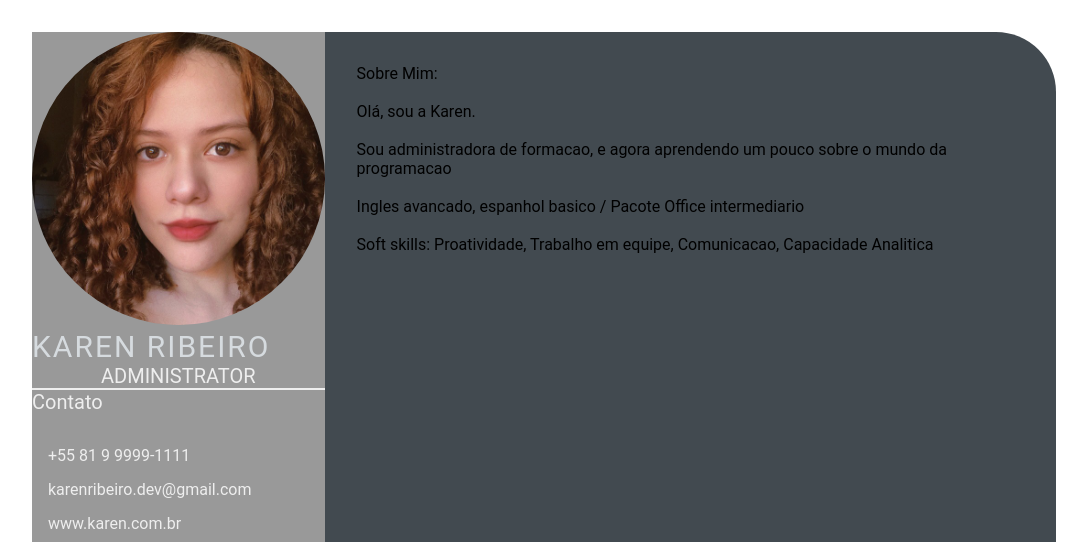
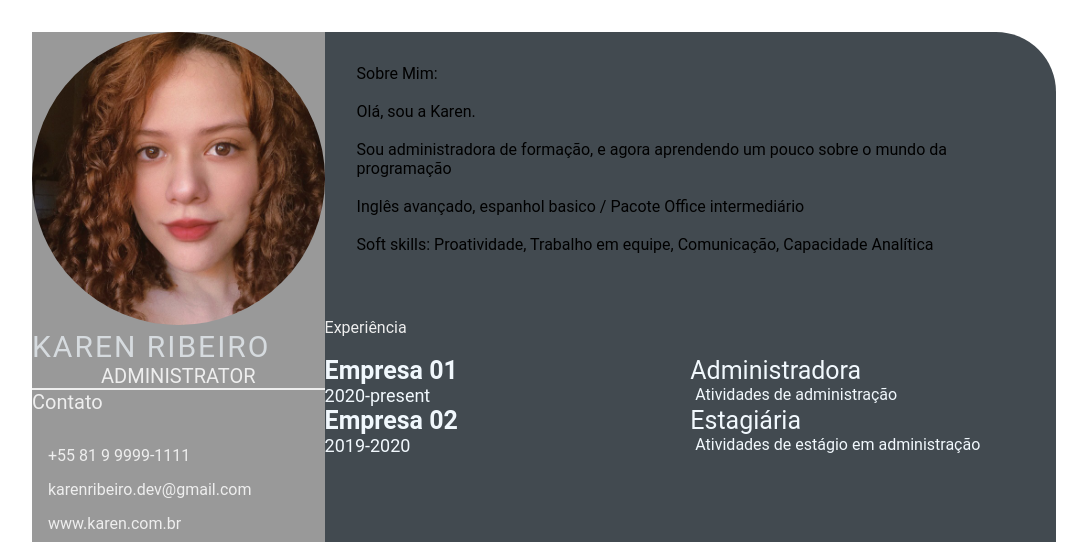
Before and after one commit to karen-ribeiro7/karenribeiro.github.io, a plain HTML site: page index.html in a window 1280 px wide. Shown: the top 542 px of the page, without its empty margins (96-1183 px from the left). Drawn offline with Linux system fonts and the light colour scheme.

Commit message:
att style.css & add exp layout

```diff
--- a/index.html
+++ b/index.html
@@ -49,15 +49,43 @@
                             <div classs="right-title">Sobre Mim:</div>
                             <p class="abou-me-contents">
                                 <br>Olá, sou a Karen.<br>
-                                <br> Sou administradora de formacao, e agora aprendendo um pouco sobre o mundo da programacao<br>
-                                <br> Ingles avancado, espanhol basico / Pacote Office intermediario<br>
-                                <br> Soft skills: Proatividade, Trabalho em equipe, Comunicacao, Capacidade Analitica <br>
+                                <br> Sou administradora de formação, e agora aprendendo um pouco sobre o mundo da programação<br>
+                                <br> Inglês avançado, espanhol basico / Pacote Office intermediário<br>
+                                <br> Soft skills: Proatividade, Trabalho em equipe, Comunicação, Capacidade Analítica <br>
                             </p>
                         </section>
                     </div>
+                    <section class="experience gap">
+                        <div class="right-title">Experiência</div><br>
+                        <div class="experience-contents">
+                            <div class="exp-left">
+                            <p class="exp-company-name">Empresa 01</p>
+                            <p class="exp-time-period">2020-present</p>
+                        </div>
+
+
+                        <div class="exp-right">
+                            <p class="exp-position">Administradora</p>
+                            <p class="exp-desc">
+                                Atividades de administração
+                            </p>
+                        </div>
+
+                        <div class="exp-left">
+                            <p class="exp-company-name">Empresa 02</p>
+                            <p class="exp-time-period">2019-2020</p>
+                        </div>
+
+                        <div class="exp-right">
+                            <p class="exp-position">Estagiária</p>
+                            <p class="exp-desc">
+                                Atividades de estágio em administração
+                            </p>
+                        </div>
+                    </div>
+                    </section>
                 </section>
-            </section>
-        </main>
+            </main>
 
     </body>
 </html>
--- a/style.css
+++ b/style.css
@@ -101,3 +101,38 @@
     font-size: 18px;
     color: #eeeeee;
 }
+
+.experience-contents,
+.education-contents,
+.awards-contents {
+    display: grid;
+    grid-template-columns: repeat(2, 1fr);
+    padding-bottom: 2rem;
+    color: #F1F8FD;
+}
+
+.exp-company-name,
+.education-school-name,
+.awards-company-name {
+    font-size: 25px;
+    font-weight: bold;
+}
+
+.exp-time-period,
+.educationp-time-period,
+.awards-time-period {
+    font-size: 18px;
+}
+
+.exp-position,
+.education-subject,
+.awards-name {
+    font-size: 25px;
+}
+
+.exp-desc,
+.education-desc,
+.awards-desc {
+    font-size: 16px;
+    padding-left: 5px;
+}
```
